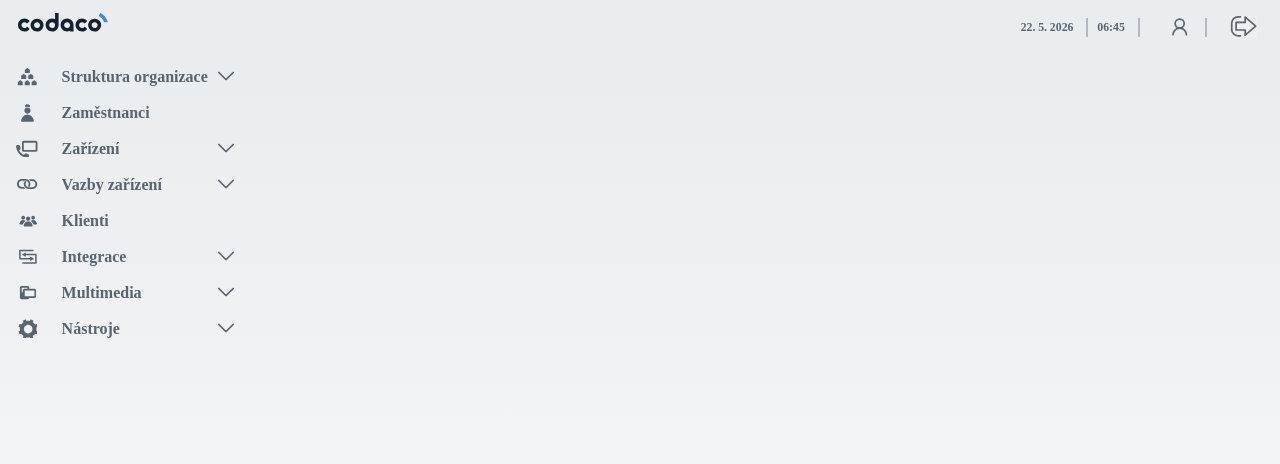
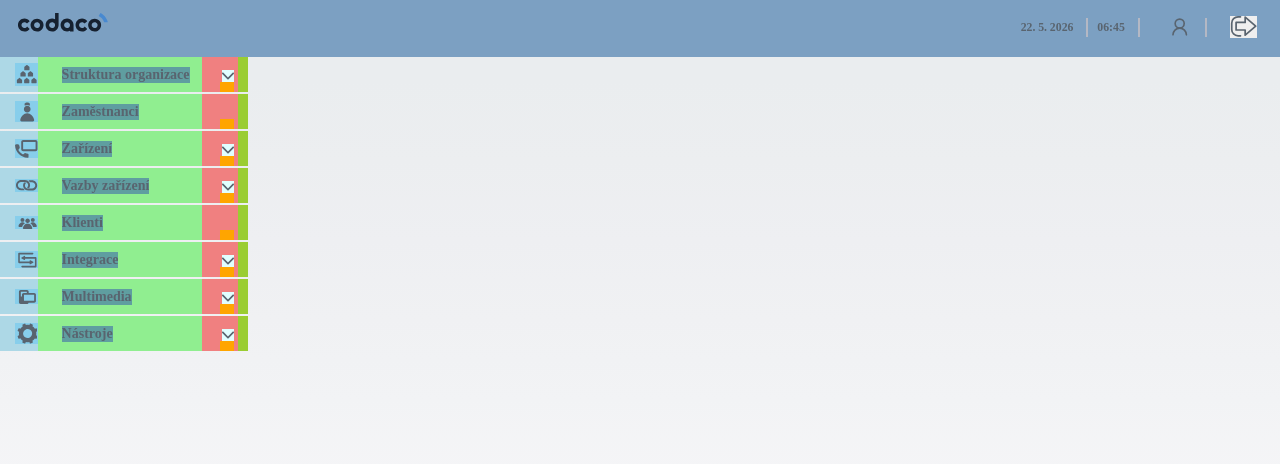
Before and after one commit to MajklKra/D_web, a Flask app: template web/templates/base.html in a window 1280 px wide. Shown: the top 464 px of the page. Run offline with Flask 3, Linux system fonts and the light colour scheme; the template is opened without the code that fills it, so the values that code supplies are empty; parts of the project's set-up code (start-up, migrations or seed data) failed here and were passed over; some web fonts are replaced.

Commit message:
Left-menu berakpoint 1399px corrected

```diff
--- a/web/static/css/base.css
+++ b/web/static/css/base.css
@@ -172,7 +172,7 @@ body
     height: 45px;
     padding-top: 11px;
 
-    /* background-color: coral; */
+    background-color: coral;
   }
 
   #srow0, #srow1, #srow2, #srow3, #srow4, #srow5, #srow6, #srow7, #srow8
@@ -478,25 +478,25 @@ body
 
 }
 
+/* Work */
+
 /* počítačová obrazovka */
 @media (min-width: 1200px) and (max-width: 1399px)
 {
 
   #navBar
   {
-
-    height: 59px;
+    height: 57px;
     padding-top: 15px;
 
-    /* background-color: #7ca0c2; */
+    background-color: #7ca0c2;
   }
 
   #srow0, #srow1, #srow2, #srow3, #srow4, #srow5, #srow6, #srow7, #srow8
   {
     height: 35px;
-    margin-bottom: 1px;
-  }
-
+    margin-bottom: 2px;
+  }
 
   #codacoC
   {
@@ -667,7 +667,33 @@ body
     height: 15px;
   }
 
-}
+  .wrap
+  {
+    width: 23px;
+  }
+
+  #employeeImg
+  {
+    width: 78% !important;
+  }
+
+  .description
+  {
+    font-size: 14px;
+  }
+
+  .dropdownImg
+  {
+    width: 12px;
+  }
+
+  .spacer
+  {
+    height: 28%;
+  }
+
+}
+
 
 /* počítačová obrazovka */
 @media (min-width: 1400px) and (max-width: 1920px)
@@ -679,7 +705,7 @@ body
     height: 83px;
     padding-top: 23px;
 
-    /* background-color: yellow; */
+    background-color: yellow;
 
   }
 
@@ -872,10 +898,24 @@ body
     height: 21px;
   }
 
-
   .description
   {
     font-size: 18px;
+  }
+
+  .wrap
+  {
+    width: 32px;
+  }
+
+  .dropdownImg
+  {
+    width: 16px;
+  }
+
+  .spacer
+  {
+    height: 29%;
   }
 
 }
@@ -1380,10 +1420,10 @@ body
 
 .spacer
 {
-  height: 30%;
+  /* height: 29%; */
   width: 100%;
 
-  /* background-color: orange; */
+  background-color: orange;
 }
 
 /* Experimental development and research 13. 5. 2026 */
@@ -1406,7 +1446,7 @@ body
   height: auto;
   /* width: clamp(10px, calc(10px + (20 - 10) * ((100vw - 992px) / (1981 - 992))), 20px); */
 
-  width: 16px;
+  /* width: 16px; */
 
   color: #59646f;
   pointer-events: none;
@@ -1514,7 +1554,7 @@ body
 {
   width: 94%;
 
-  /* background-color: yellowgreen; */
+  background-color: yellowgreen;
 
   display: flex;
   flex-direction: row;
@@ -1529,7 +1569,7 @@ body
 {
   width: 15.5%;
 
-  /* background-color: lightblue; */
+  background-color: lightblue;
 
   height: 100%;
 
@@ -1544,7 +1584,7 @@ body
 {
   width: 65.9%;
 
-  /* background-color: lightgreen; */
+  background-color: lightgreen;
 
   text-align: center;
 
@@ -1561,7 +1601,7 @@ body
 {
   width: 14.7%;
 
-  /* background-color: lightcoral; */
+  background-color: lightcoral;
 
   height: 100%;
   display: flex;
@@ -1591,13 +1631,13 @@ body
   overflow: hidden;
   text-overflow: ellipsis;
 
-  /* background-color: cadetblue; */
+  background-color: cadetblue;
 
 }
 
 .wrap
 {
-  width: clamp(22px, calc(22px + (100vw - 1399px) * 0.02642), 32px);
+  /* width: clamp(22px, calc(22px + (100vw - 1399px) * 0.02642), 32px); */
 
   display: flex;
   flex-direction: column;
@@ -1605,7 +1645,7 @@ body
   align-items: center;
   padding: 0px;
 
-  /* background-color: skyblue; */
+  background-color: skyblue;
 }
 
 .sBtn
@@ -1624,7 +1664,7 @@ body
 
   background-color: transparent;
 
-  /* background-color: lightcyan; */
+  background-color: lightcyan;
 }
 
 /* Experimenty 18.5.2026 */
@@ -1728,7 +1768,6 @@ body
 
 #welcomeC-hourC
 {
-
   width: 100%;
 
   display: flex;
--- a/web/version.py
+++ b/web/version.py
@@ -1,8 +1,8 @@
-__version__ = "1.1.6"
+__version__ = "1.1.8"
 
-# Upravené menu pro do 1920px
+# Upravené menu do 1399px
 
 # Jedná se o tuto produkční verzi č. ----
 
 # Vytvořil  Michal Kraninger
-# Datum:    21.5.2026
+# Datum:    22.5.2026
```
Also changed, not shown: web/templates/base.html (+62 -18 lines).
